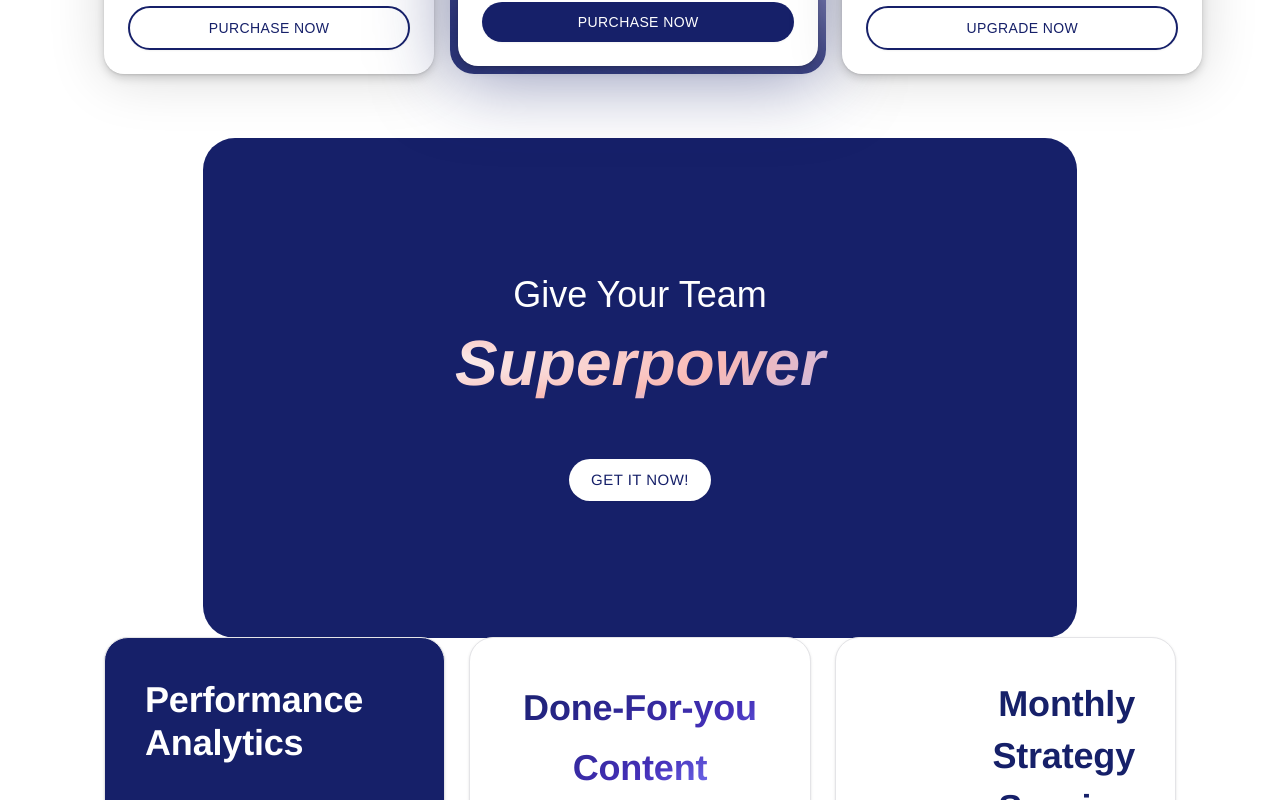
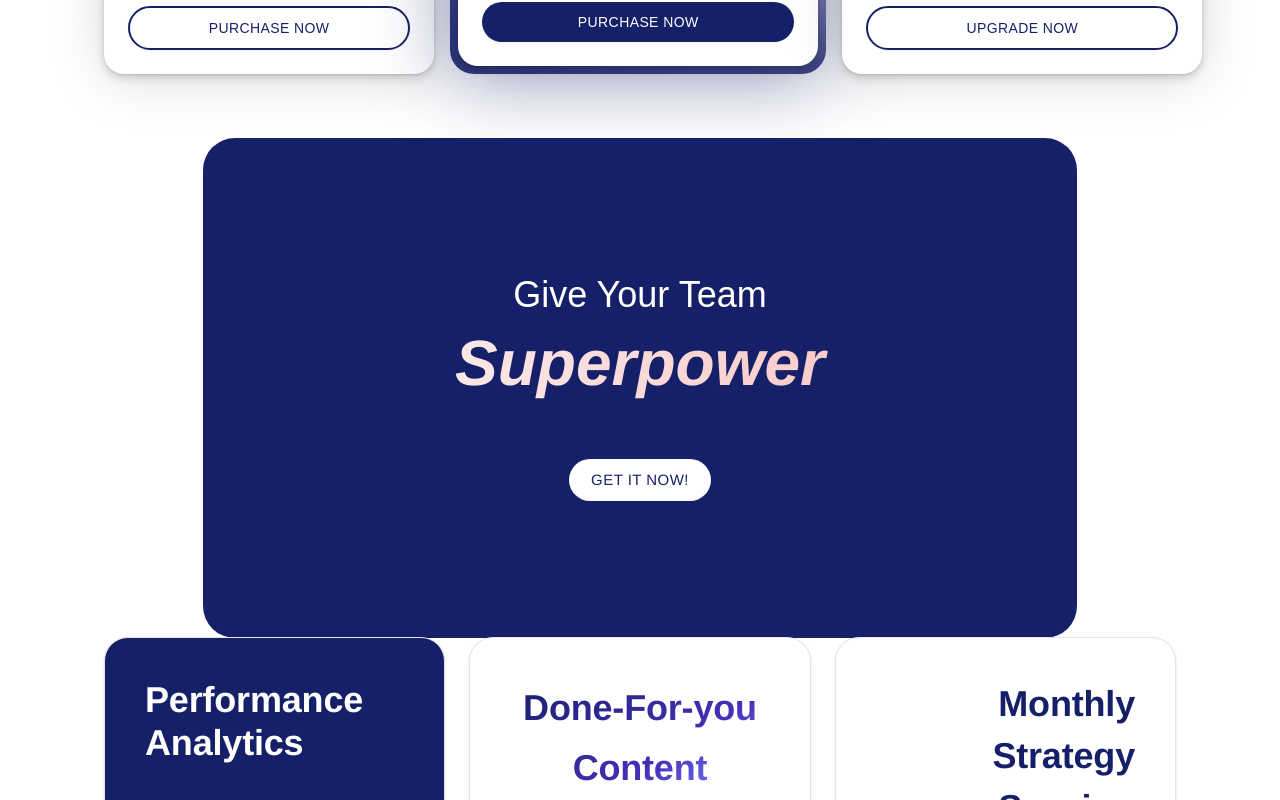
Before and after one commit to AisFarhanFreelance/fe_alinsky_landing-page, a Next.js app: page /pricing in a window 1280 px wide. Shown: the part 780-1580 px from the top of the page. Built offline with nearby package versions, Linux system fonts and the light colour scheme.

Commit message:
add: animation on superpower section

```diff
--- a/src/components/pricing/agency-service/agency-service-section.tsx
+++ b/src/components/pricing/agency-service/agency-service-section.tsx
@@ -1,35 +1,120 @@
+import { Transition, Variants, motion } from "framer-motion";
+
 import { Button } from "@/components/ui/button";
 
 const AgencyServiceSection = () => {
+  const containerVariants: Variants = {
+    hidden: { opacity: 0 },
+    visible: {
+      opacity: 1,
+      transition: {
+        staggerChildren: 0.3,
+        delayChildren: 0.3,
+      },
+    },
+  };
+
+  const textVariants: Variants = {
+    hidden: { y: 30, opacity: 0 },
+    visible: {
+      y: 0,
+      opacity: 1,
+      transition: {
+        duration: 0.8,
+        ease: [0.16, 0.77, 0.47, 0.97] as const,
+      },
+    },
+  };
+
+  const superpowerVariants: Variants = {
+    hidden: {
+      backgroundPosition: "100% 50%",
+      opacity: 0,
+    },
+    visible: {
+      backgroundPosition: "0% 50%",
+      opacity: 1,
+      transition: {
+        backgroundPosition: {
+          duration: 1.8,
+          ease: "linear",
+        },
+        opacity: {
+          duration: 0.6,
+        },
+      } as Transition,
+    },
+  };
+
+  const buttonVariants: Variants = {
+    hidden: { scale: 0.9, opacity: 0 },
+    visible: {
+      scale: 1,
+      opacity: 1,
+      transition: {
+        type: "spring" as const,
+        stiffness: 300,
+        damping: 10,
+        delay: 0.5,
+      },
+    },
+    hover: {
+      scale: 1.05,
+      transition: { duration: 0.2 },
+    },
+    tap: {
+      scale: 0.98,
+    },
+  };
+
   return (
     <div className="flex justify-center">
       <div className="w-full max-w-[1920px]">
-        <div className="mx-8 flex h-fit flex-col items-center justify-center space-y-6 rounded-4xl bg-alinsky-midnight-blue py-48 text-alinsky-white alinsky-2xl:mx-[104px] md:mx-14 md:py-28 xl:mx-[104px] xl:h-[500px] xl:space-y-12 2xl:mx-[344px]">
-          <div className="text-center capitalize">
-            <div className="font-satoshi text-xl font-medium xl:text-4xl">
+        <motion.div
+          initial="hidden"
+          whileInView="visible"
+          viewport={{ once: true, margin: "-100px" }}
+          variants={containerVariants}
+          className="mx-8 flex h-fit flex-col items-center justify-center space-y-6 rounded-4xl bg-alinsky-midnight-blue py-48 text-alinsky-white alinsky-2xl:mx-[104px] md:mx-14 md:py-28 xl:mx-[104px] xl:h-[500px] xl:space-y-12 2xl:mx-[344px]"
+        >
+          <motion.div
+            variants={textVariants}
+            className="text-center capitalize"
+          >
+            <motion.div
+              variants={textVariants}
+              className="font-satoshi text-xl font-medium xl:text-4xl"
+            >
               Give Your Team
-            </div>
+            </motion.div>
             <div>
-              <div
+              <motion.div
+                variants={superpowerVariants}
                 className="w-[874px] font-helvetica text-[40px] font-bold italic xl:text-[64px]"
                 style={{
                   backgroundImage:
-                    "radial-gradient(65.27% 65.54% at 19.22% 50.39%, #FAFAFA 0%, #F9BAB6 61.54%, #B7B9F4 100%)",
+                    "linear-gradient(90deg, #FAFAFA, #F9BAB6, #B7B9F4, #FAFAFA)",
                   backgroundClip: "text",
                   WebkitBackgroundClip: "text",
                   WebkitTextFillColor: "transparent",
+                  backgroundSize: "300% 100%",
                 }}
               >
                 Superpower
-              </div>
+              </motion.div>
             </div>
-          </div>
-          <div>
+          </motion.div>
+
+          <motion.div
+            variants={buttonVariants}
+            whileHover="hover"
+            whileTap="tap"
+          >
             <Button className="font-helvetica text-[15px] leading-[26px] tracking-[0.46px] uppercase">
               Get It Now!
             </Button>
-          </div>
-        </div>
+          </motion.div>
+        </motion.div>
       </div>
     </div>
   );
```
